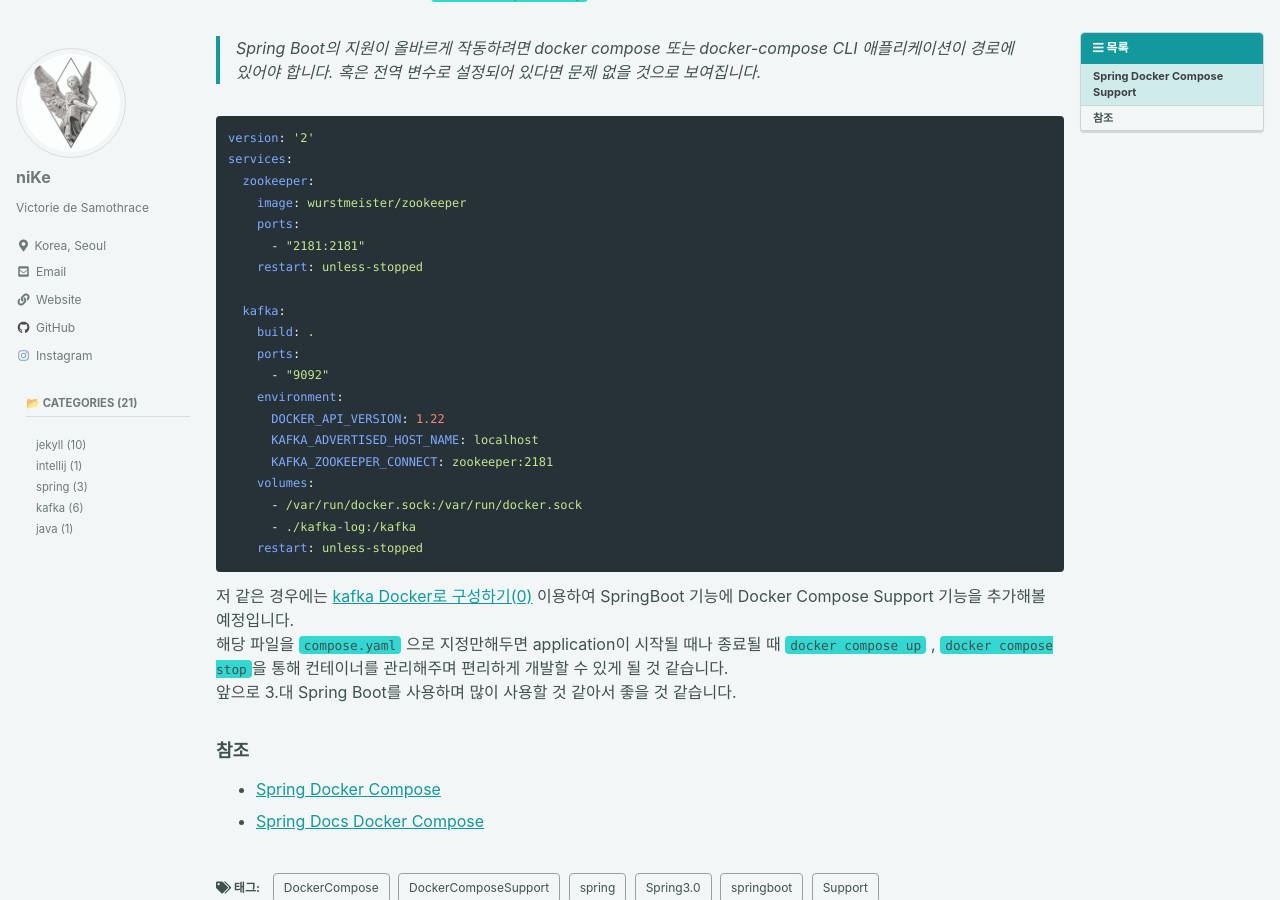
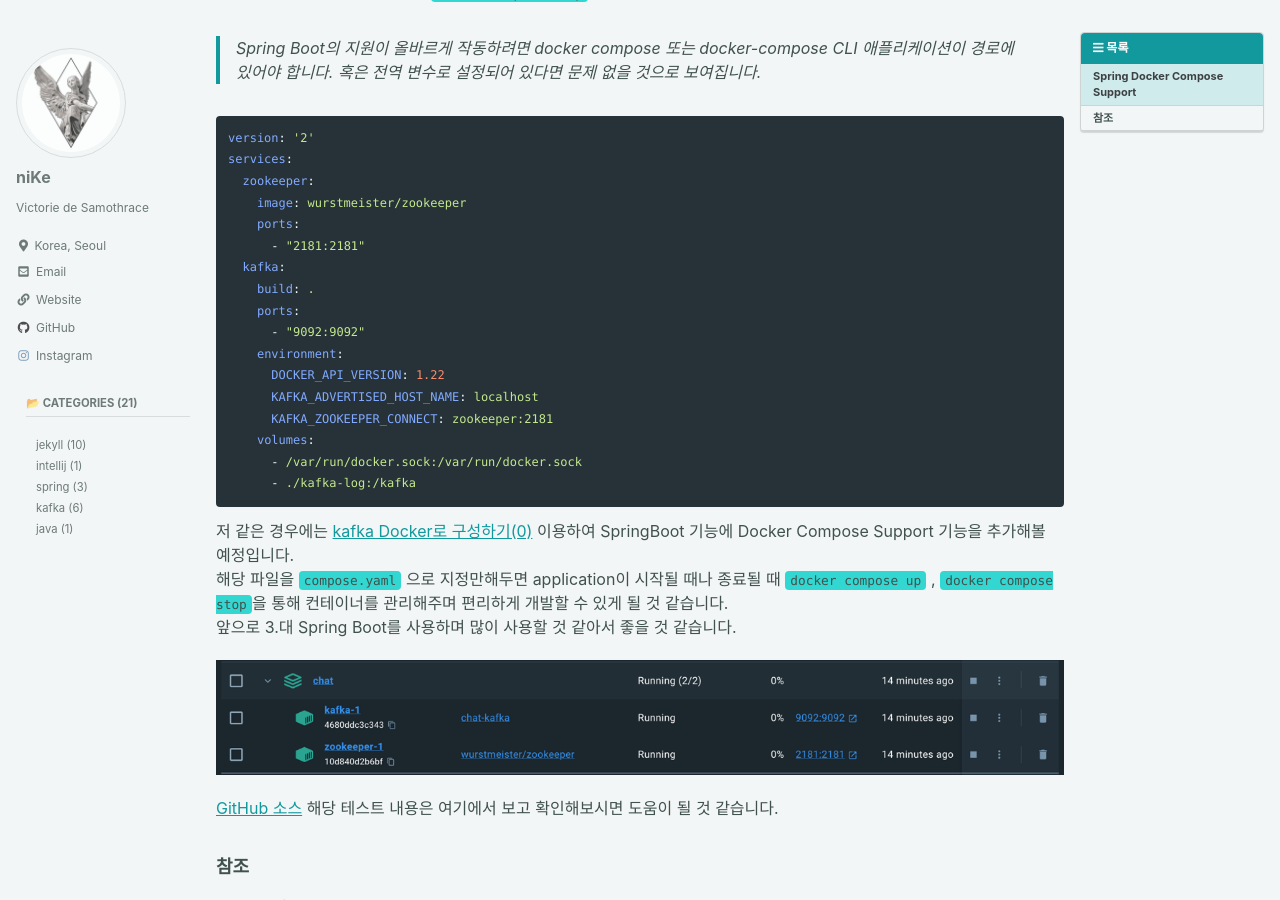
Before and after one commit to KwakTaeMin/KwakTaeMin.github.io, a Jekyll site: the page built from _posts/2023-07-21-Spring Docker Compose Support.md, in a window 1280 px wide and 900 px high, scrolled down 1175 px. Built offline with Jekyll 4.4.1, drawn with Linux system fonts in a browser that asks for light colours; cached includes are drawn as plain includes; some web fonts are replaced; comment, search, counter and statistics services are not loaded.

````diff
--- a/_posts/2023-07-21-Spring Docker Compose Support.md
+++ b/_posts/2023-07-21-Spring Docker Compose Support.md
@@ -49,12 +49,10 @@ services:
     image: wurstmeister/zookeeper
     ports:
       - "2181:2181"
-    restart: unless-stopped
-
   kafka:
     build: .
     ports:
-      - "9092"
+      - "9092:9092"
     environment:
       DOCKER_API_VERSION: 1.22
       KAFKA_ADVERTISED_HOST_NAME: localhost
@@ -62,13 +60,15 @@ services:
     volumes:
       - /var/run/docker.sock:/var/run/docker.sock
       - ./kafka-log:/kafka
-    restart: unless-stopped
 ```
 
 저 같은 경우에는 [kafka Docker로 구성하기(0)](https://kwaktaemin.github.io/kafka/Kafka-Docker-%EC%84%A4%EC%B9%98(0)/) 이용하여 SpringBoot 기능에 Docker Compose Support 기능을 추가해볼 예정입니다.
 해당 파일을 `compose.yaml` 으로 지정만해두면 application이 시작될 때나 종료될 때 `docker compose up` , `docker compose stop`을 통해 컨테이너를 관리해주며 편리하게 개발할 수 있게 될 것 같습니다.
 앞으로 3.대 Spring Boot를 사용하며 많이 사용할 것 같아서 좋을 것 같습니다.
 
+![img.png](/assets/images/2307/13-2.png#center)
+
+[GitHub 소스](https://github.com/KwakTaeMin/chat-stomp) 해당 테스트 내용은 여기에서 보고 확인해보시면 도움이 될 것 같습니다.
 
 ### 참조
 - [Spring Docker Compose](https://spring.io/blog/2023/06/21/docker-compose-support-in-spring-boot-3-1)
````
Also changed, not shown: _posts/2023-07-07-Kafka Docker 설치(0).md (+1 -1 lines), _posts/2023-07-20-Spring Sockets(WebSocket, SockJS, STOMP).md (+10 -0 lines), assets/images/2307/13-2.png (added).
